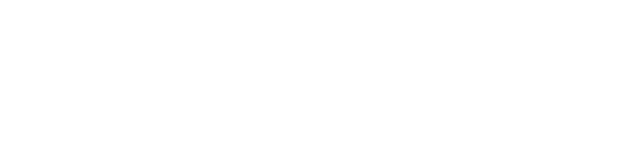
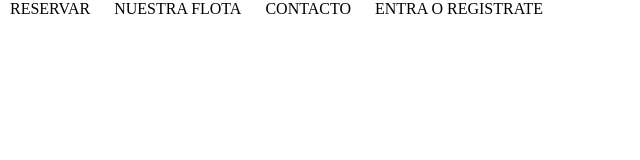
Before and after one commit to j-mollr/lmsgi, a plain HTML site: page projecte/projecte.html in a window 1280 px wide. Shown: the whole page, without its empty margins (0-640 px from the left). Drawn offline with Linux system fonts and the light colour scheme.

Commit message:
projecte

```diff
--- a/projecte/projecte.html
+++ b/projecte/projecte.html
@@ -7,6 +7,17 @@
   <link rel="stylesheet" href="style.css">
 </head>
 <body>
-
+  <header>
+    <nav>
+      <ul>
+        <li><a href="#">RESERVAR</a></li>
+        <li><a href="#">NUESTRA FLOTA</a></li>
+        <li><a href="#">CONTACTO</a></li>
+        <li><a href="#">ENTRA O REGISTRATE</a></li>
+      </ul>
+    </nav>
+  </header>
+  <main></main>
+  <footer></footer>
 </body>
 </html>
--- a/projecte/style.css
+++ b/projecte/style.css
@@ -0,0 +1,14 @@
+* {
+  margin: 0;
+  padding: 0;
+}
+
+nav ul li {
+  margin: 0 10px;
+  display: inline;
+  list-style: none;
+}
+nav ul li a {
+  text-decoration: none;
+  color: black;
+}
```
